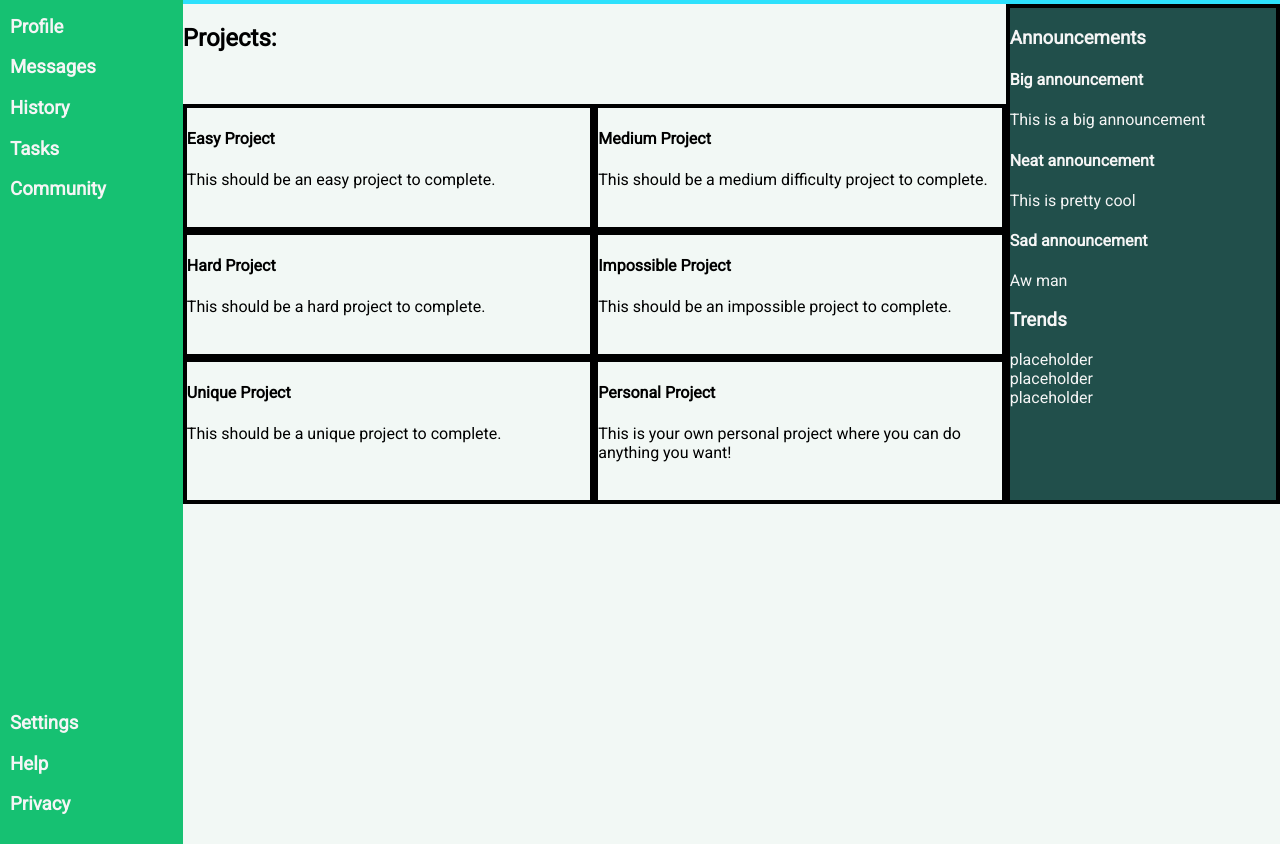
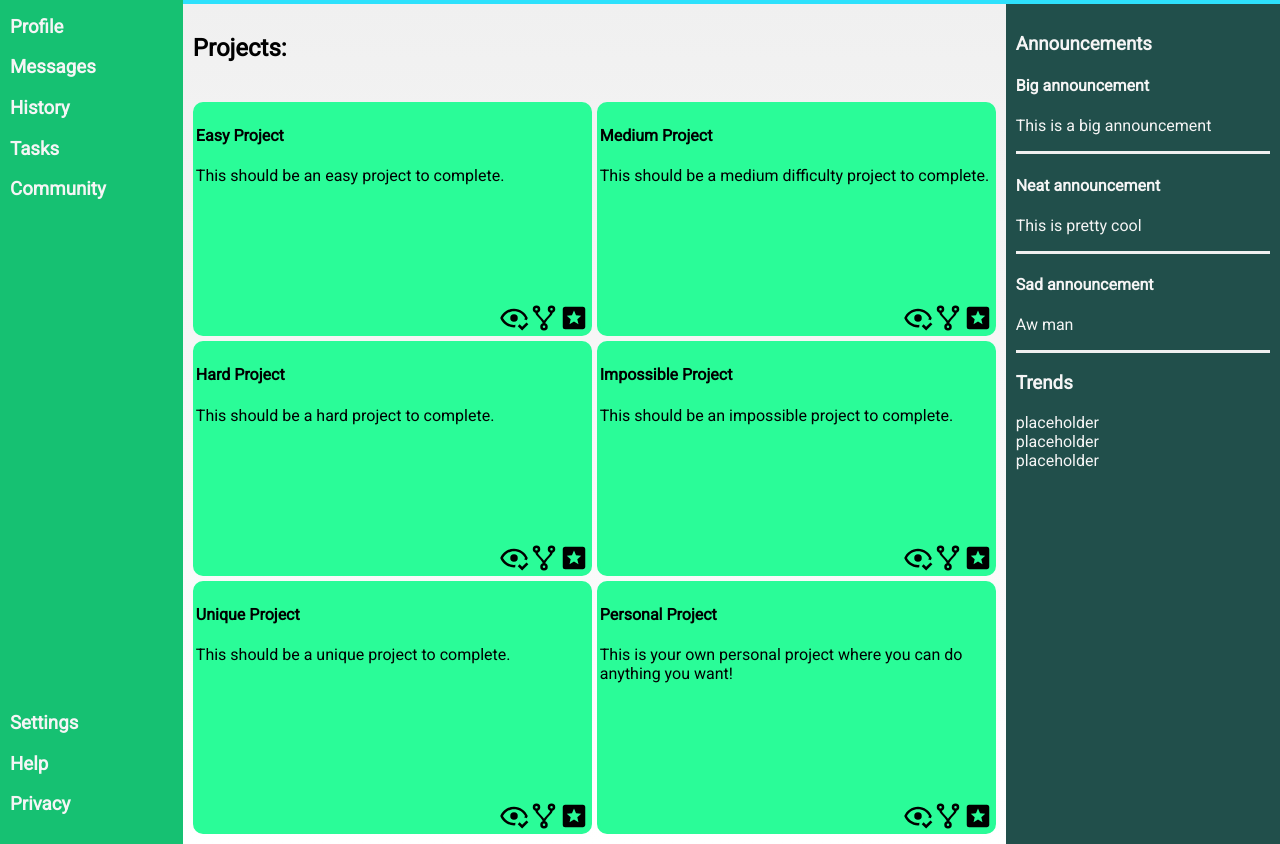
Before and after one commit to gmcalis1/Dashboard-Project, a plain HTML site: page index.html in a window 1280 px wide. Shown: the part 116-960 px from the top of the page. Drawn offline with Linux system fonts and the light colour scheme.

Commit message:
Completed Page styling

```diff
--- a/index.html
+++ b/index.html
@@ -51,28 +51,70 @@
             <h2 class="projectTitle">Projects:</h2>
             <div class="projects">
                 <div class="projectItem">
+                    <div class="upperProjectItem">
                         <h4>Easy Project</h4>
                         <p>This should be an easy project to complete.</p>
                     </div>
+                    <div class="projectIconDiv">
+                        <img src="Icons/eye-check-outline.svg" class="projectIcon">
+                        <img src="Icons/source-fork.svg" class="projectIcon">
+                        <img src="Icons/star-box.svg" class="projectIcon">
+                    </div>
+                </div>
                 <div class="projectItem">
+                    <div class="upperProjectItem">
                         <h4>Medium Project</h4>
                         <p>This should be a medium difficulty project to complete.</p>
                     </div>
+                    <div class="projectIconDiv">
+                        <img src="Icons/eye-check-outline.svg" class="projectIcon">
+                        <img src="Icons/source-fork.svg" class="projectIcon">
+                        <img src="Icons/star-box.svg" class="projectIcon">
+                    </div>
+                </div>
                 <div class="projectItem">
+                    <div class="upperProjectItem">
                         <h4>Hard Project</h4>
                         <p>This should be a hard project to complete.</p>
                     </div>
+                    <div class="projectIconDiv">
+                        <img src="Icons/eye-check-outline.svg" class="projectIcon">
+                        <img src="Icons/source-fork.svg" class="projectIcon">
+                        <img src="Icons/star-box.svg" class="projectIcon">
+                    </div>
+                </div>
                 <div class="projectItem">
+                    <div class="upperProjectItem">
                         <h4>Impossible Project</h4>
                         <p>This should be an impossible project to complete.</p>
                     </div>
+                    <div class="projectIconDiv">
+                        <img src="Icons/eye-check-outline.svg" class="projectIcon">
+                        <img src="Icons/source-fork.svg" class="projectIcon">
+                        <img src="Icons/star-box.svg" class="projectIcon">
+                    </div>
+                </div>
                 <div class="projectItem">
+                    <div class="upperProjectItem">
                         <h4>Unique Project</h4>
                         <p>This should be a unique project to complete.</p>
                     </div>
+                    <div class="projectIconDiv">
+                        <img src="Icons/eye-check-outline.svg" class="projectIcon">
+                        <img src="Icons/source-fork.svg" class="projectIcon">
+                        <img src="Icons/star-box.svg" class="projectIcon">
+                    </div>
+                </div>
                 <div class="projectItem">
+                    <div class="upperProjectItem">
                         <h4>Personal Project</h4>
                         <p>This is your own personal project where you can do anything you want!</p>
+                    </div>
+                    <div class="projectIconDiv">
+                        <img src="Icons/eye-check-outline.svg" class="projectIcon">
+                        <img src="Icons/source-fork.svg" class="projectIcon">
+                        <img src="Icons/star-box.svg" class="projectIcon">
+                    </div>
                 </div>
             </div>
             <div class="contentSidebar">
--- a/styles.css
+++ b/styles.css
@@ -47,12 +47,17 @@ a{
 .searchGroup{
     display: flex;
     justify-content: start;
+    align-items: center;
 }
 #searchBar{
     border-radius: 10px;
-    border:  5px solid #214F4B;
+    border: none;
     width: clamp(200px, 50%, 400px);
     height: 30px;
+}
+#searchBar:focus{
+    border:  5px solid #214F4B;
+    outline: none;
 }
 .searchIcon{
     width: 40px;
@@ -66,7 +71,6 @@ a{
 .greet{
     font-weight: lighter;
 }
-
 .actions{
     display: flex;
     justify-content: end;
@@ -81,27 +85,51 @@ a{
     font-size: large;
     background-color: whitesmoke;
 }
+.actionButton:hover{
+    background-color: rgb(194, 194, 194);
+    transition: 0.4s;
+}
 .content{
     grid-area: 2/2/3/3;
+    background-image: linear-gradient(to bottom, #f0f0f0, #ffffff);
     display: grid;
-    grid-template-rows: minmax(75px, 100px) minmax(300px,400px);
+    grid-template-rows: auto 1fr;
     grid-template-columns: 3fr 1fr;
     border-top: #2DE1FC;
 }
 .projectTitle{
+    padding: 10px;
     grid-area: 1/1/2/2;
 }
 .projects{
     grid-area: 2/1/3/2;
     display: grid;
     grid-template-columns: repeat(2, 1fr);
+    padding: 10px;
+    gap: 5px;
 }
 .projectItem{
-    border: var(--borderMake);
+    border: 3px solid #2AFC98;
+    border-radius: 10px;
+    background-color: #2AFC98;
+    display: flex;
+    flex-direction: column;
+    justify-content: space-between;
+}
+.projectIconDiv{
+    display: flex;
+    justify-content: end;
+}
+.projectIcon{
+    height: 30px;
+    width: 30px;
 }
 .contentSidebar{
     grid-area: 1/2/3/3;
-    border: var(--borderMake);
+    padding: 10px;
     background-color: #214F4B;
     color: whitesmoke;
 }
+.ac1, .ac2, .ac3{
+    border-bottom: 3px solid #f0f0f0;
+}
```
Lines whose indentation alone changed are shown as unchanged.
